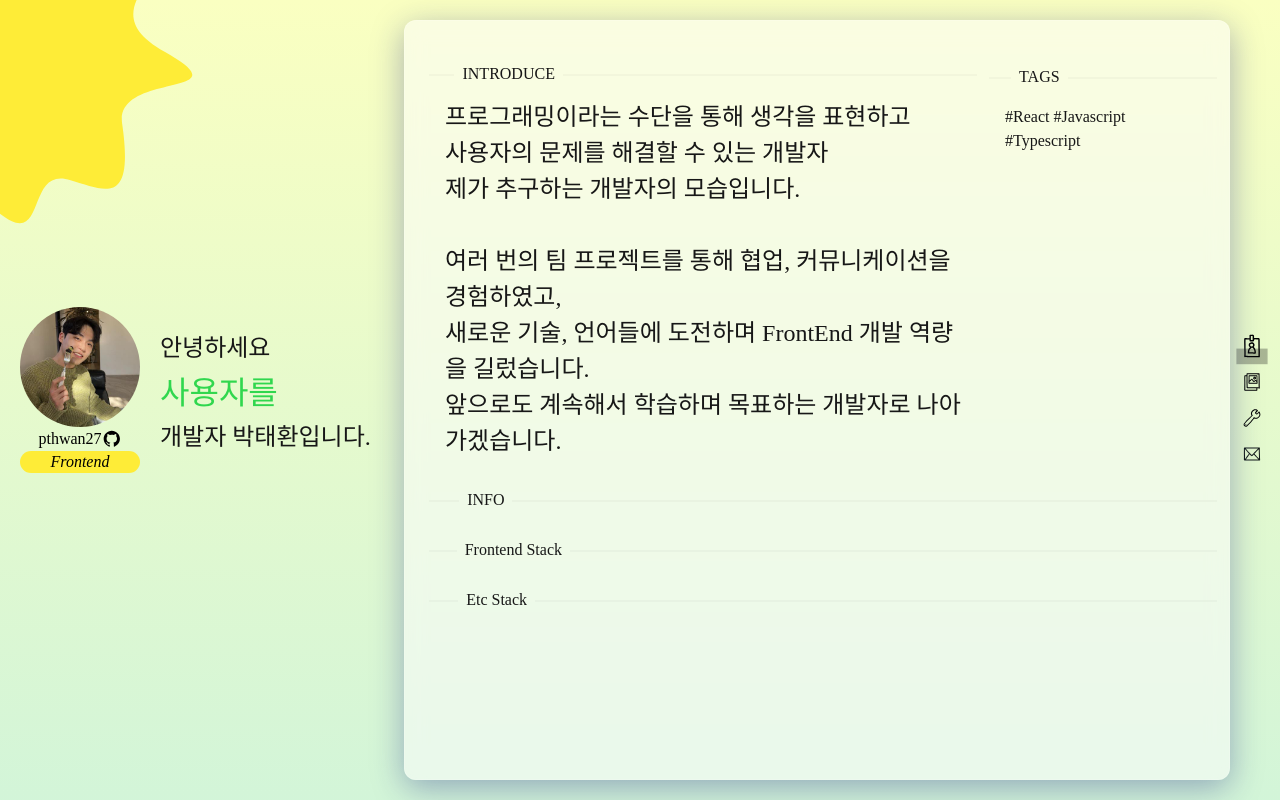
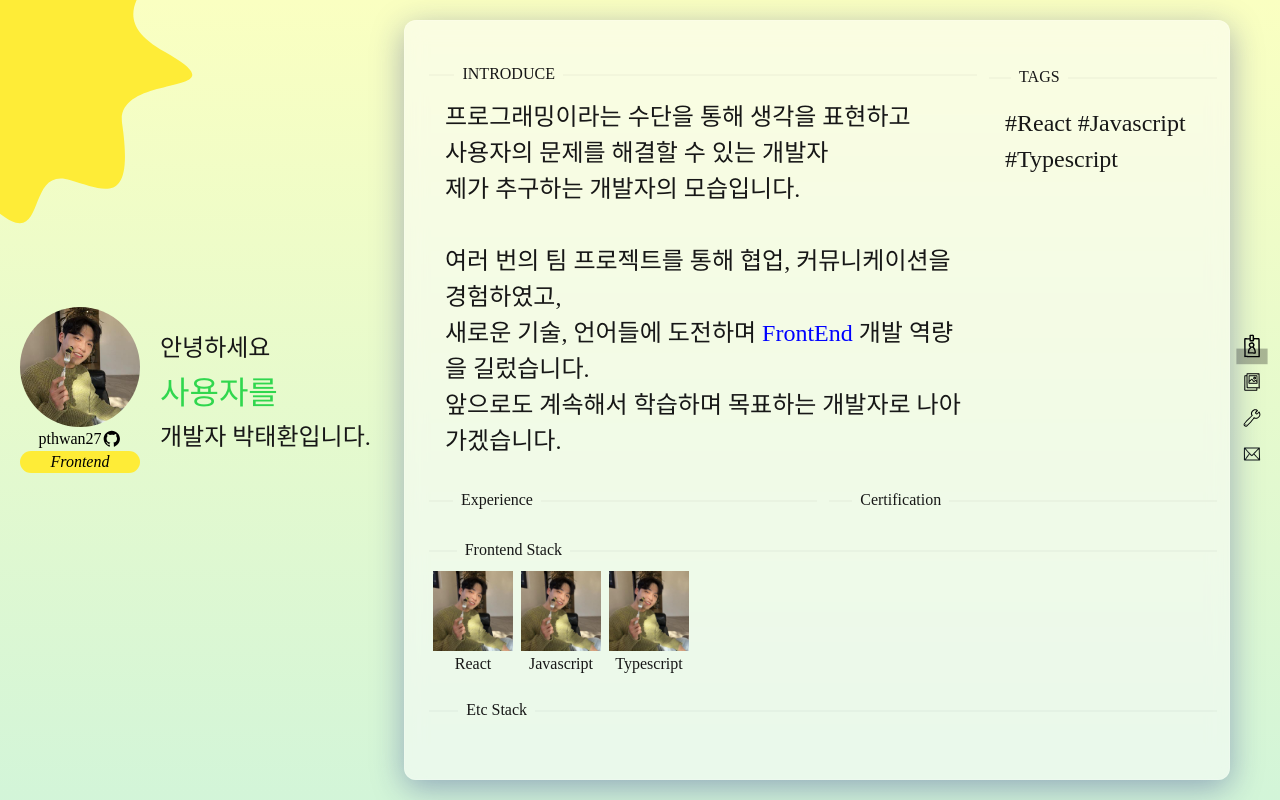
Before and after one commit to pthwan27/pthwan27.github.io, a Next.js app: page / in a window 1280 px wide. Built offline with nearby package versions, Linux system fonts and the light colour scheme; a web font is replaced by a local one.

Commit message:
feat: add stacks

```diff
--- a/app/_components/about/aboutMe.tsx
+++ b/app/_components/about/aboutMe.tsx
@@ -1,8 +1,10 @@
 import Divider from "./divider";
+import Stacks from "./stacks";
 import Tags from "./tags";
 
 const AboutMe = () => {
   const skills = ["React", "Javascript", "Typescript"];
+  const stacks = ["React", "Javascript", "Typescript"];
   const introduce = (
     <>
       프로그래밍이라는 수단을 통해 생각을 표현하고
@@ -14,7 +16,11 @@ const AboutMe = () => {
       <br />
       여러 번의 팀 프로젝트를 통해 협업, 커뮤니케이션을 경험하였고,
       <br />
-      새로운 기술, 언어들에 도전하며 FrontEnd 개발 역량을 길렀습니다.
+      새로운 기술, 언어들에 도전하며{" "}
+      <span className="pSemiBold" style={{ color: "Blue" }}>
+        FrontEnd
+      </span>{" "}
+      개발 역량을 길렀습니다.
       <br />
       앞으로도 계속해서 학습하며 목표하는 개발자로 나아가겠습니다.
     </>
@@ -32,21 +38,28 @@ const AboutMe = () => {
 
         <div className="tag pl-12 py-4">
           <Divider title="TAGS" />
-          <div className="py-8 px-16">
+          <div className="text-24 py-8 px-16">
             <Tags skills={skills} />
           </div>
         </div>
       </div>
 
-      <div className="desc_info flex row">
-        <div className="info pl-12 py-4">
-          <Divider title="INFO" />
+      <div className="desc_info flex row wrap">
+        {/* <div className="education pl-12 py-4">
+          <Divider title="Education" />
+        </div> */}
+        <div className="experience pl-12 py-4">
+          <Divider title="Experience" />
+        </div>
+        <div className="certification pl-12 py-4">
+          <Divider title="Certification" />
         </div>
       </div>
 
       <div className="desc_fe-stack flex row">
         <div className="fe-stack pl-12 py-4">
           <Divider title="Frontend Stack" />
+          <Stacks stacks={stacks}></Stacks>
         </div>
       </div>
 
--- /dev/null
+++ b/app/_components/about/stacks.tsx
@@ -0,0 +1,19 @@
+import Image from "next/image";
+
+const Stacks = ({ stacks }: { stacks: string[] }) => {
+  return (
+    <div className="flex">
+      {stacks.map((stack, idx) => {
+        return (
+          <div key={stack + idx} className="center column m-4">
+            <span>
+              <Image src={`/images/profile.jpg`} width={80} height={80} alt="" />
+            </span>
+            <div>{stack}</div>
+          </div>
+        );
+      })}
+    </div>
+  );
+};
+export default Stacks;
--- a/app/scss/about/aboutMe.scss
+++ b/app/scss/about/aboutMe.scss
@@ -3,6 +3,8 @@
   width: 100%;
   height: 100%;
   color: var(--foreground);
+
+  overflow: scroll;
 
   &_intro {
     :nth-child(1) {
@@ -18,13 +20,19 @@
   }
 
   &_info {
-    :first-child {
-      flex: 1 999 100%;
+    > :nth-child(1) {
+      flex: 1 99 30%;
+    }
+    > :nth-child(2) {
+      flex: 1 99 30%;
+    }
+    > :nth-child(3) {
+      flex: 1 99 30%;
     }
   }
 
   &_fe-stack {
-    :first-child {
+    > :nth-child(1) {
       flex: 1 99 100%;
     }
   }
--- a/app/styles/reusableClass.scss
+++ b/app/styles/reusableClass.scss
@@ -42,6 +42,27 @@
 }
 
 /*margin*/
+.m-4 {
+  margin: 4px;
+}
+
+.mx-12 {
+  margin-left: 12px;
+  margin-right: 12px;
+}
+.my-12 {
+  margin-top: 12px;
+  margin-bottom: 12px;
+}
+.mx-16 {
+  margin-left: 16px;
+  margin-right: 16px;
+}
+.my-16 {
+  margin-top: 16px;
+  margin-bottom: 16px;
+}
+
 .mb-4 {
   margin-bottom: 4px;
 }
@@ -67,22 +88,6 @@
   margin-bottom: 16px;
 }
 
-.mx-12 {
-  margin-left: 12px;
-  margin-right: 12px;
-}
-.my-12 {
-  margin-top: 12px;
-  margin-bottom: 12px;
-}
-.mx-16 {
-  margin-left: 16px;
-  margin-right: 16px;
-}
-.my-16 {
-  margin-top: 16px;
-  margin-bottom: 16px;
-}
 /*padding*/
 .p-2 {
   padding: 2px;
```
